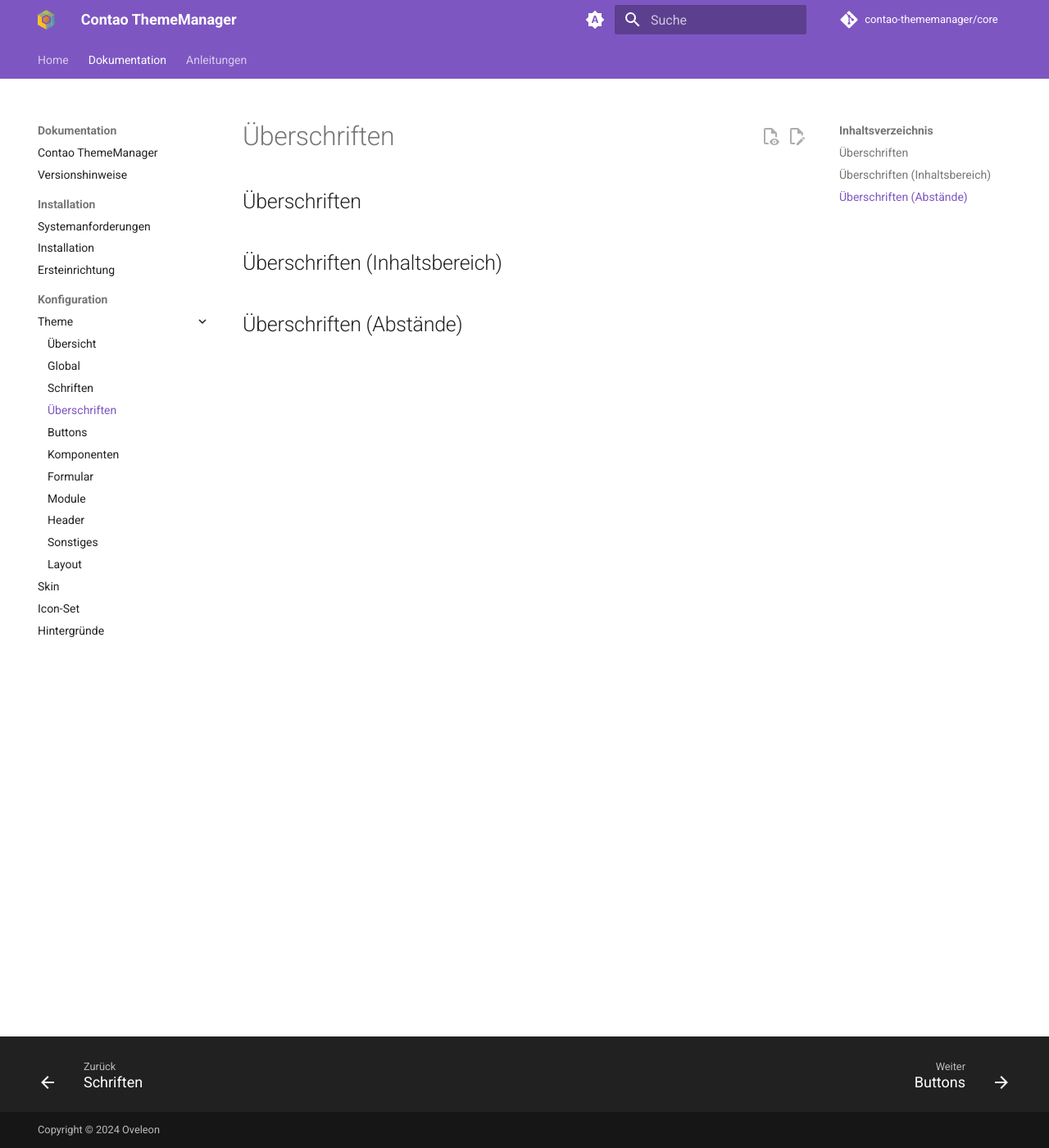
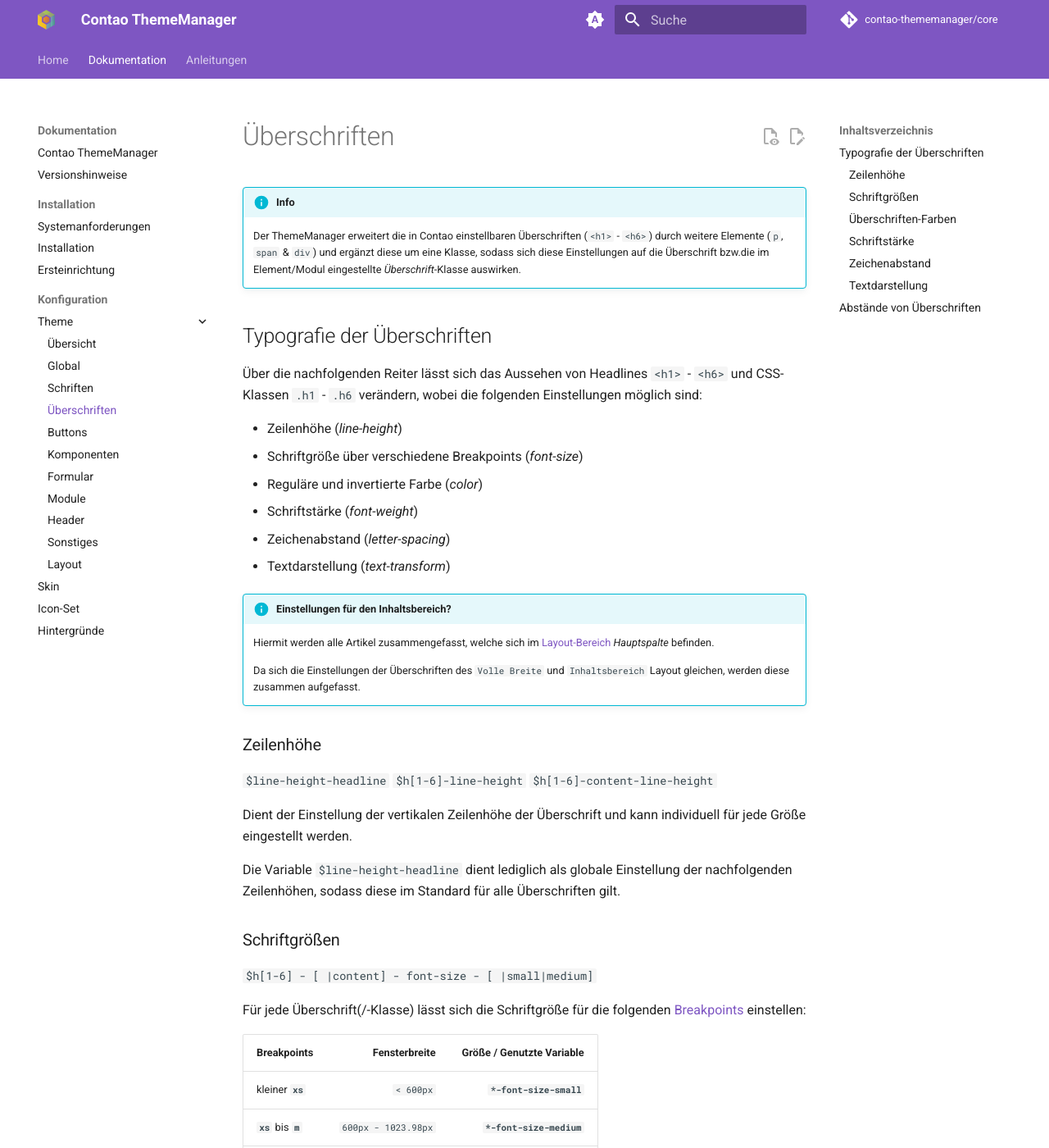
Before and after one commit to contao-thememanager/docs, an MkDocs documentation site: the page built from docs/pages/docs/configuration/theme/headings.md, in a window 1280 px wide and 1400 px high. Shown: the whole window at 82% size. Built offline with MkDocs 1.6.1 and Material for MkDocs 9.7.7, drawn with Linux system fonts in a browser that asks for light colours; comment, search, counter and statistics services are not loaded; some of the changed text lies outside the part shown.

````diff
--- a/docs/pages/docs/configuration/theme/headings.md
+++ b/docs/pages/docs/configuration/theme/headings.md
@@ -1,7 +1,96 @@
 # Überschriften
 
-## Überschriften
+!!! info
 
-## Überschriften (Inhaltsbereich)
+    Der ThemeManager erweitert die in Contao einstellbaren Überschriften (`<h1>` - `<h6>`) durch weitere Elemente
+    (`p`, `span` & `div`) und ergänzt diese um eine Klasse, sodass sich diese Einstellungen auf die Überschrift bzw.die
+    im Element/Modul eingestellte *Überschrift*-Klasse auswirken.
 
-## Überschriften (Abstände)
+## Typografie der Überschriften
+
+Über die nachfolgenden Reiter lässt sich das Aussehen von Headlines `<h1>` - `<h6>` und CSS-Klassen `.h1` - `.h6`
+verändern, wobei die folgenden Einstellungen möglich sind:
+
+- Zeilenhöhe (*line-height*)
+- Schriftgröße über verschiedene Breakpoints (*font-size*)
+- Reguläre und invertierte Farbe (*color*)
+- Schriftstärke (*font-weight*)
+- Zeichenabstand (*letter-spacing*)
+- Textdarstellung (*text-transform*)
+
+!!! info "Einstellungen für den Inhaltsbereich?"
+
+    Hiermit werden alle Artikel zusammengefasst, welche sich im
+    [Layout-Bereich](../../installation/setup.md#inhaltslayout) *Hauptspalte* befinden.
+
+    Da sich die Einstellungen der Überschriften des `Volle Breite` und `Inhaltsbereich` Layout gleichen, werden diese
+    zusammen aufgefasst.
+
+### Zeilenhöhe
+
+`$line-height-headline` `$h[1-6]-line-height` `$h[1-6]-content-line-height`
+
+Dient der Einstellung der vertikalen Zeilenhöhe der Überschrift und kann individuell für jede Größe eingestellt werden.
+
+Die Variable `$line-height-headline` dient lediglich als globale Einstellung der nachfolgenden Zeilenhöhen, sodass diese
+im Standard für alle Überschriften gilt.
+
+### Schriftgrößen
+
+`$h[1-6] - [ |content] - font-size - [ |small|medium]`
+
+Für jede Überschrift(/-Klasse) lässt sich die Schriftgröße für die folgenden [Breakpoints](layout.md#breakpoints)
+einstellen:
+
+| Breakpoints           |       Fensterbreite | Größe / Genutzte Variable |
+|-----------------------|--------------------:|--------------------------:|
+| kleiner **`xs`**      |          ` < 600px` |   **`*-font-size-small`** |
+| **`xs`** bis  **`m`** | `600px - 1023.98px` |  **`*-font-size-medium`** |
+| ab **`m`**            |         `>= 1024px` |         **`*-font-size`** |
+
+???+ example "Verfügbare (S)CSS-Variablen"
+
+    Da sich die Schriftgrößen abhängig des Breakpoints verhalten, gibt es nur eine CSS-Custom-Property für jeden
+    Headline-Typen.
+
+    Die Typen (h1 - h6) beziehen sich sowohl auf den normalen als auch auf den Inhaltsbereich und müssen
+    beim Kopieren der nachfolgenden CSS mit der gewünschten **Zahl** (1-6) ausgetauscht werden.
+
+    <div class="grid" markdown>
+    ```scss title="SCSS"
+    $h1-font-size-small
+    $h1-font-size-medium
+    $h1-font-size
+    ```
+    ```css title="CSS"
+    var(--h1-fs)
+    ```
+    ```scss title="SCSS"
+    $h1-content-font-size-small
+    $h1-content-font-size-medium
+    $h1-content-font-size
+    ```
+    ```css title="CSS"
+    var(--h1-c-fs)
+    ```
+    </div>
+
+### Überschriften-Farben
+
+`$h[1-6] - [ |content] - color [ |invert]`
+
+### Schriftstärke
+
+`$h[1-6] - [ |content] - font-weight`
+
+### Zeichenabstand
+
+`$h[1-6] - [ |content] - letter-spacing`
+
+### Textdarstellung
+
+`$h[1-6] - [ |content] - transform`
+
+## Abstände von Überschriften
+
+`$headline-spacing` `$headline-spacing-*`
````
